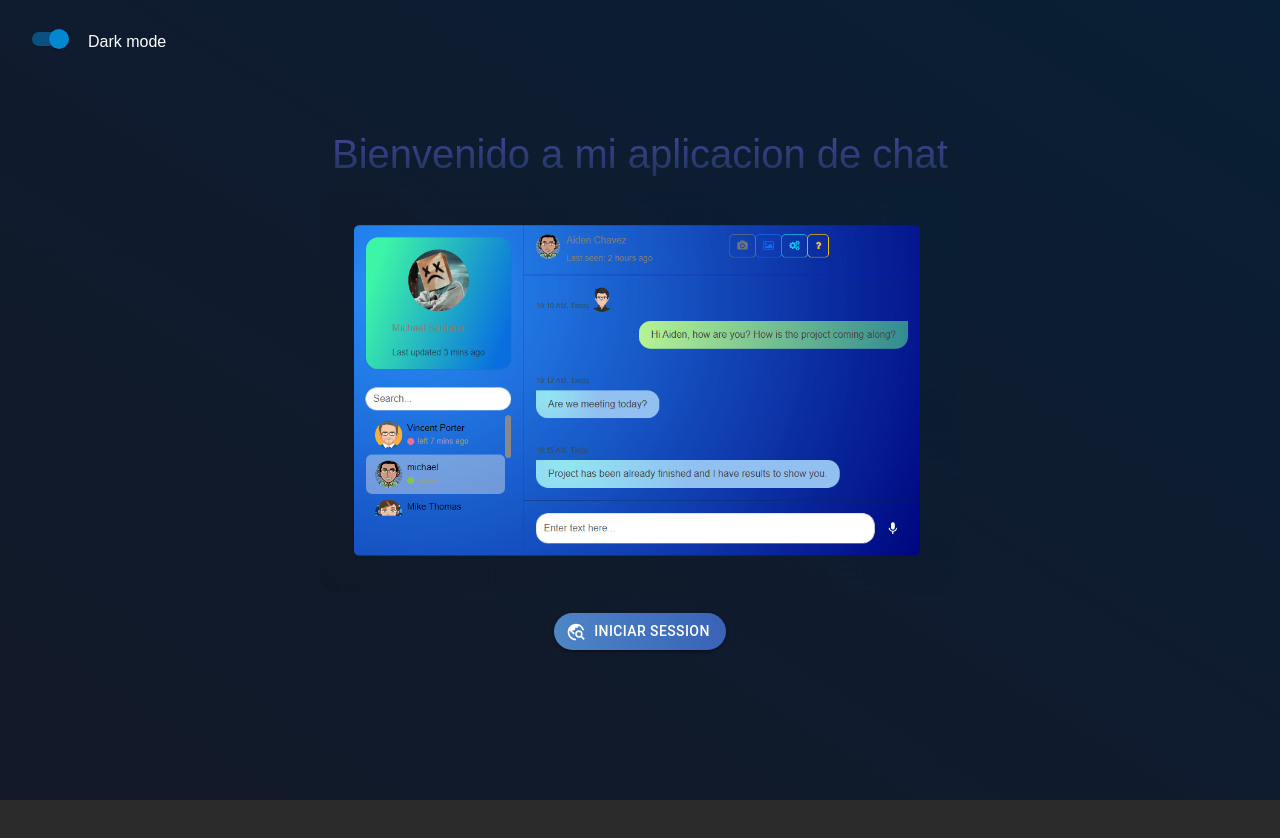
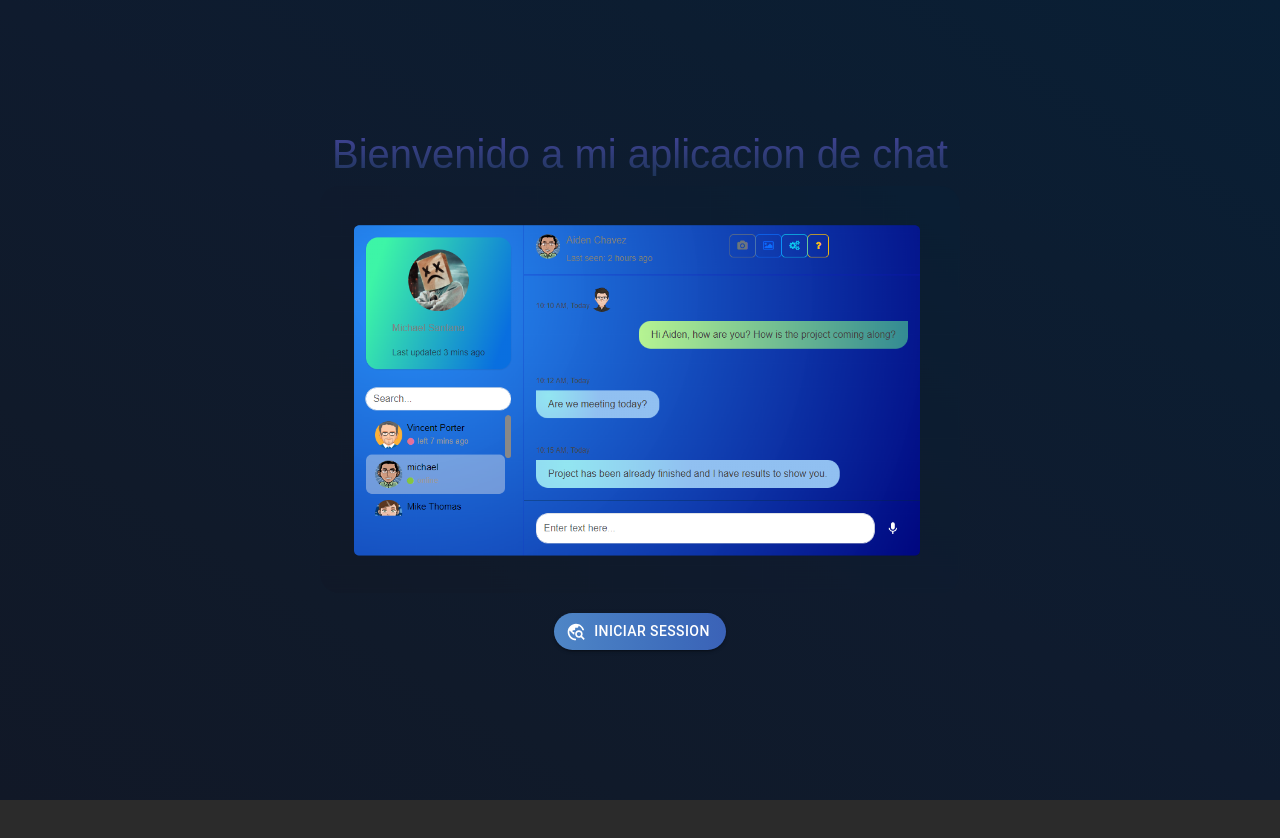
Before and after one commit to michaelsd28/chat-app-porfolio, a React (Create React App) app: page / in a window 1280 px wide. Shown: the top 838 px of the page. Built offline with nearby package versions, Linux system fonts and the light colour scheme; no server answers.

Commit message:
theme switch removed

```diff
--- a/src/App.js
+++ b/src/App.js
@@ -13,7 +13,7 @@ function App() {
   return (
     <>
       <GeneralContextProvider>
-        <ThemeSwitch></ThemeSwitch>
+
 
         <AnimatePresence>
           <BrowserRouter>
```
